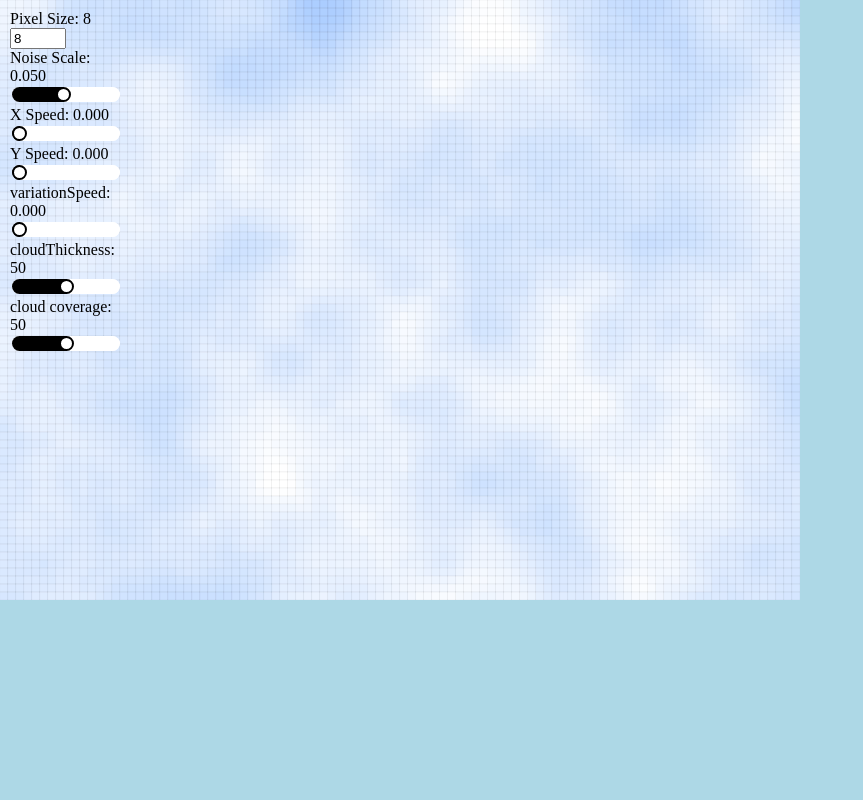
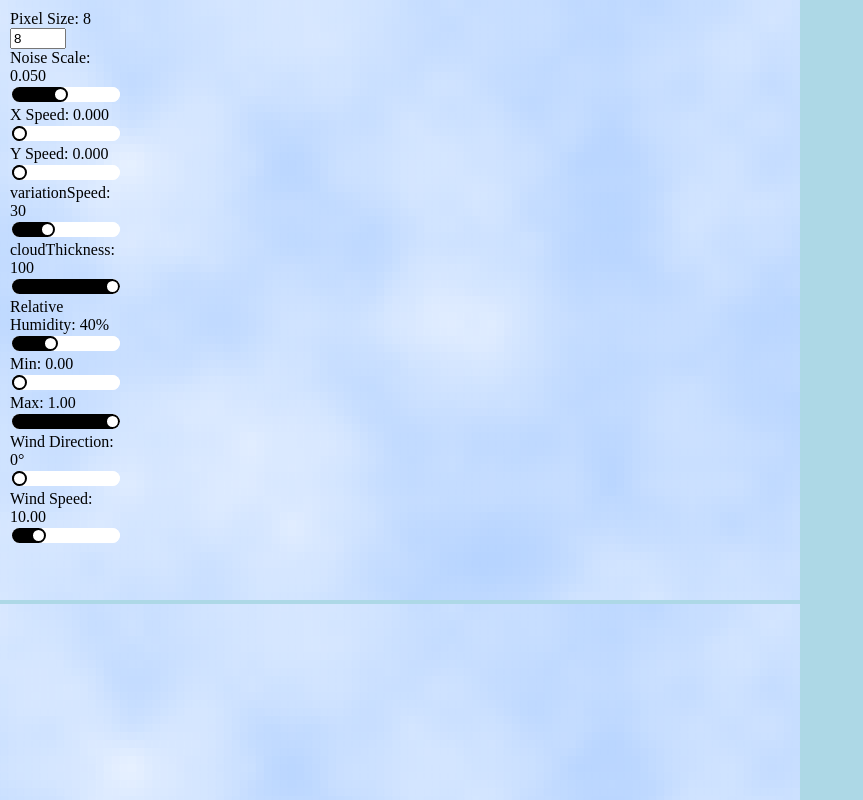
Before and after one commit to graciegould/cloud-generator, a React (Vite) app: page / in a window 1280 px wide. Shown: the whole page, without its empty margins (0-863 px from the left). Built offline with nearby package versions, Linux system fonts and the light colour scheme.

Commit message:
add this mess so I can delete a bunch of stuff

```diff
--- a/src/App.jsx
+++ b/src/App.jsx
@@ -7,9 +7,14 @@ function App() {
   const [noiseScale, setNoiseScale] = useState(0.05);
   const [xSpeed, setXSpeed] = useState(0.00);
   const [ySpeed, setYSpeed] = useState(0.00);
-  const [variationSpeed, setVariationSpeed] = useState(0.00);
-  const [thickness, setThickness] = useState(50);
-  const [cloudCoverage, setCloudCoverage] = useState(50);
+  const [variationSpeed, setVariationSpeed] = useState(30);
+  const [thickness, setThickness] = useState(100);
+  const [relativeHumidity, setRelativeHumidity] = useState(40);
+  const [min, setMin] = useState(0);
+  const [max, setMax] = useState(1);
+  const [windDirection, setWindDirection] = useState(0);
+  const [windSpeed, setWindSpeed] = useState(10);
+
   return (
     <div className="app">
       <Clouds
@@ -19,7 +24,11 @@ function App() {
         noiseScale={noiseScale}
         variationSpeed={variationSpeed}
         thickness={thickness}
-        cloudCoverage={cloudCoverage}
+        relativeHumidity={relativeHumidity}
+        min={min}
+        max={max}
+        windDirection={windDirection}
+        windSpeed={windSpeed}
       />
       <div className="overlay">
         <div className="overlay-controls">
@@ -45,7 +54,7 @@ function App() {
             </label>
             <input
               type="range"
-              min={0.005}
+              min={0.01}
               max={0.1}
               step={0.001}
               id="range2"
@@ -83,13 +92,13 @@ function App() {
           </div>
           <div className="input-item">
             <label htmlFor="range5">
-              variationSpeed: {variationSpeed.toFixed(3)}{' '}
+              variationSpeed: {variationSpeed}{' '}
             </label>
             <input
               type="range"
-              min={0.0001}
-              max={0.1}
-              step={0.0001}
+              min={0}
+              max={100}
+              step={1}
               id="range4"
               value={variationSpeed}
               onChange={(e) => setVariationSpeed(parseFloat(e.target.value))}
@@ -110,17 +119,73 @@ function App() {
             />
           </div>
           <div className="input-item">
-            <label htmlFor="range7">
-              cloud coverage: {cloudCoverage}{' '}
+            <label htmlFor="range8">
+              Relative Humidity: {relativeHumidity}%{' '}
             </label>
             <input
               type="range"
               min={0}
-              max={100}
+              max={120}
               step={1}
-              id="range7"
-              value={cloudCoverage}
-              onChange={(e) => setCloudCoverage(parseInt(e.target.value))}
+              id="range8"
+              value={relativeHumidity}
+              onChange={(e) => setRelativeHumidity(parseInt(e.target.value))}
+            />
+          </div>
+          <div className="input-item">
+            <label htmlFor="range9">
+              Min: {min.toFixed(2)}{' '}
+            </label>
+            <input
+              type="range"
+              min={0}
+              max={1}
+              step={0.01}
+              id="range9"
+              value={min}
+              onChange={(e) => setMin(parseFloat(e.target.value))}
+            />
+          </div>
+          <div className="input-item">
+            <label htmlFor="range10">
+              Max: {max.toFixed(2)}{' '}
+            </label>
+            <input
+              type="range"
+              min={0}
+              max={1}
+              step={0.01}
+              id="range10"
+              value={max}
+              onChange={(e) => setMax(parseFloat(e.target.value))}
+            />
+          </div>
+          <div className="input-item">
+            <label htmlFor="range11">
+              Wind Direction: {windDirection}°{' '}
+            </label>
+            <input
+              type="range"
+              min={0}
+              max={360}
+              step={1}
+              id="range11"
+              value={windDirection}
+              onChange={(e) => setWindDirection(parseInt(e.target.value))}
+            />
+          </div>
+          <div className="input-item">
+            <label htmlFor="range12">
+              Wind Speed: {windSpeed.toFixed(2)}{' '}
+            </label>
+            <input
+              type="range"
+              min={0}
+              max={50}
+              step={0.1}
+              id="range12"
+              value={windSpeed}
+              onChange={(e) => setWindSpeed(parseFloat(e.target.value))}
             />
           </div>
         </div>
--- a/src/Clouds.jsx
+++ b/src/Clouds.jsx
@@ -1,6 +1,6 @@
 import { useEffect, useState, useRef } from 'react';
 import p5 from 'p5';
-import { use } from 'react';
+import { map, multiPointMap } from './utils.js';
 function Clouds({
   pixelSize,
   noiseScale,
@@ -8,12 +8,26 @@ function Clouds({
   ySpeed,
   variationSpeed,
   thickness,
-  cloudCoverage,
+  relativeHumidity,
+  min,
+  max,
+  windDirection,
+  windSpeed
 }) {
+  const [p5Instance, setP5Instance] = useState(null);
   const sketchRef = useRef();
   const thicknessRef = useRef(thickness / 100);
-  const cloudCoverageRef = useRef((cloudCoverage / 1000));
   const noiseScaleRef = useRef(noiseScale);
+  const variationSpeedRef = useRef((variationSpeed / 1000) / 2);
+  const pixelSizeRef = useRef(pixelSize);
+  const relativeHumidityRef = useRef(relativeHumidity);
+  const windAngleRef = useRef(windDirection * (Math.PI / 180));
+  const windSpeedRef = useRef(windSpeed);
+  const timeOffsetRef = useRef(0);
+  const xSpeedRef = useRef(xSpeed);
+  const ySpeedRef = useRef(ySpeed);
+  const minRef = useRef(0);
+  const maxRef = useRef(1);
 
   useEffect(() => {
     const sketch = (p) => {
@@ -22,8 +36,15 @@ function Clouds({
       let alphaGrid = [];
       let noiseOffsetX = xSpeed;
       let noiseOffsetY = ySpeed;
-      let timeOffset = 0;
-
+      const initializeAlphaGrid = () => {
+        alphaGrid = Array.from({ length: cols }, (_, col) =>
+          Array.from({ length: rows }, (_, row) => {
+            return {
+              alpha: 0
+            }
+          }),
+        );
+      };
       p.setup = () => {
         p.createCanvas(
           window.screen.width,
@@ -35,38 +56,23 @@ function Clouds({
         p.background(171, 205, 255);
         drawGrid();
         updateClouds();
-        // p.noLoop();
       };
 
       p.draw = () => {
         p.background(171, 205, 255);
         drawGrid();
         updateClouds();
-        noiseOffsetX += xSpeed;
-        noiseOffsetY += ySpeed;
-        timeOffset += 0.01;
+        noiseOffsetX += xSpeedRef.current;
+        noiseOffsetY += ySpeedRef.current;
+        timeOffsetRef.current += variationSpeedRef.current;
       };
 
-      const initializeAlphaGrid = () => {
-        alphaGrid = Array.from({ length: cols }, (_, col) =>
-          Array.from({ length: rows }, (_, row) => {
-            const noiseValue = p.noise(
-              col * noiseScaleRef.current + noiseOffsetX,
-              row * noiseScaleRef.current + noiseOffsetY,
-              timeOffset,
-            );
-            return {
-              alpha: p.map(noiseValue, 0.35, 0.65, 0, 255, true),
-            }
-          }),
-        );
-      };
 
       const drawGrid = () => {
         for (let col = 0; col < cols; col++) {
           for (let row = 0; row < rows; row++) {
             const alpha = alphaGrid[col][row].alpha;
-            p.stroke(0, 0, 0, 10);
+            // p.stroke(0, 0, 0, 10);
             p.fill(255, 255, 255, alpha);
             p.rect(
               col * pixelSize,
@@ -79,44 +85,86 @@ function Clouds({
       };
 
       const updateClouds = () => {
-        p.noiseDetail(6, thicknessRef.current);
         for (let col = 0; col < cols; col++) {
           for (let row = 0; row < rows; row++) {
-            const noiseValue = p.noise(
+            let noiseValue = p.noise(
               col * noiseScaleRef.current + noiseOffsetX,
               row * noiseScaleRef.current + noiseOffsetY,
-              timeOffset,
+              timeOffsetRef.current,
             );
-            //
-            // low min = low density & high coverage
-            let min = 0.10;
-            let max = 0.75;
+            if (relativeHumidityRef.current < 50) {
+                noiseValue = Math.pow(noiseValue, 1.2); // Sharpen for wispy cirrus
+            } else if (relativeHumidityRef.current > 90) {
+                noiseValue = Math.pow(noiseValue, 0.8); // Soften for thick clouds
+            }
             alphaGrid[col][row].alpha = p.map(
               noiseValue,
-              min,
-              max,
+              minRef.current,
+              maxRef.current,
               0,
-              255,
+              255 * thicknessRef.current,
               true
             );
           }
         }
       };
-      return {
-        cols
-      }
     };
 
-    const p5Instance = new p5(sketch);
+    setP5Instance(new p5(sketch));
     return () => {
-      p5Instance.remove();
+      p5Instance?.remove();
     };
   }, []);
 
   useEffect(() => {
+    relativeHumidityRef.current = relativeHumidity;
+    minRef.current = multiPointMap(
+      relativeHumidityRef.current,
+      [0, 30, 50, 70, 90, 100, 110, 120],  // Humidity levels
+      [0.95, 0.75, 0.6, 0.45, 0.2, 0.1, 0.05, 0.0] // Lowered minRef to allow softer falloff
+    );
+
+    maxRef.current = multiPointMap(
+      relativeHumidityRef.current,
+      [0, 30, 50, 70, 90, 100, 110, 120],  // Humidity levels
+      [1.0, 0.92, 0.87, 0.65, 0.5, 0.35, 0.2, 0.1] // Slightly increased at low humidity for smoother blending
+    );
+
+    thicknessRef.current = multiPointMap(
+      relativeHumidityRef.current,
+      [0, 30, 50, 70, 90, 100, 110, 120],  // Humidity levels
+      [0.0, 0.12, 0.35, 0.65, 0.85, 0.97, 1.0, 1.0] // Slightly increased mid-high humidity blending
+    );
+
+    noiseScaleRef.current = multiPointMap(
+      relativeHumidityRef.current,
+      [0, 30, 50, 70, 90, 100, 110, 120],  // Humidity levels
+      [0.1, 0.09, 0.07, 0.05, 0.07, 0.04, 0.03, 0.0] // Slightly increased at 30-50% for finer wispy details
+    );
+    pixelSizeRef.current = multiPointMap(
+      relativeHumidityRef.current,
+      [0, 30, 50, 70, 90, 100, 110, 120],
+      [2, 3, 4, 5, 6, 7, 8, 10] // Larger pixel size for denser clouds
+    );
+
+    timeOffsetRef.current += 1;
+
+  }, [relativeHumidity])
+
+  useEffect(() => {
+    windAngleRef.current = windDirection * (Math.PI / 180);
+    xSpeedRef.current = Math.cos(windAngleRef.current) * windSpeedRef.current * 0.01; // Scale for smooth motion
+    ySpeedRef.current = Math.sin(windAngleRef.current) * windSpeedRef.current * 0.01;
+  }, [windDirection, windSpeed])
+
+  useEffect(() => {
+    minRef.current = min;
+    maxRef.current = max;
+    noiseScaleRef.current = noiseScale;
     thicknessRef.current = thickness / 100;
-    cloudCoverageRef.current = (cloudCoverage / 100) * 10;
-  }, [thickness, cloudCoverage]);
+    timeOffsetRef.current += 1;
+  }, [min, max, noiseScale, thickness]);
+
   return (
     <div className='clouds-container'>
       <div
--- /dev/null
+++ b/src/utils.js
@@ -0,0 +1,24 @@
+function map(value, start1, stop1, start2, stop2) {
+    return start2 + (stop2 - start2) * ((value - start1) / (stop1 - start1));
+}
+
+function multiPointMap(value, inputPoints, outputPoints) {
+    if (inputPoints.length !== outputPoints.length) {
+        throw new Error("Input and output points arrays must have the same length.");
+    }
+
+    // Ensure value is within the range
+    if (value <= inputPoints[0]) return outputPoints[0];
+    if (value >= inputPoints[inputPoints.length - 1]) return outputPoints[outputPoints.length - 1];
+
+    // Find the segment where value falls
+    for (let i = 0; i < inputPoints.length - 1; i++) {
+        if (value >= inputPoints[i] && value <= inputPoints[i + 1]) {
+            return map(value, inputPoints[i], inputPoints[i + 1], outputPoints[i], outputPoints[i + 1]);
+        }
+    }
+
+    return outputPoints[outputPoints.length - 1]; // Fallback (should not occur)
+}
+
+export { map, multiPointMap };
```
Also changed, not shown: src/calculations.js (added).
